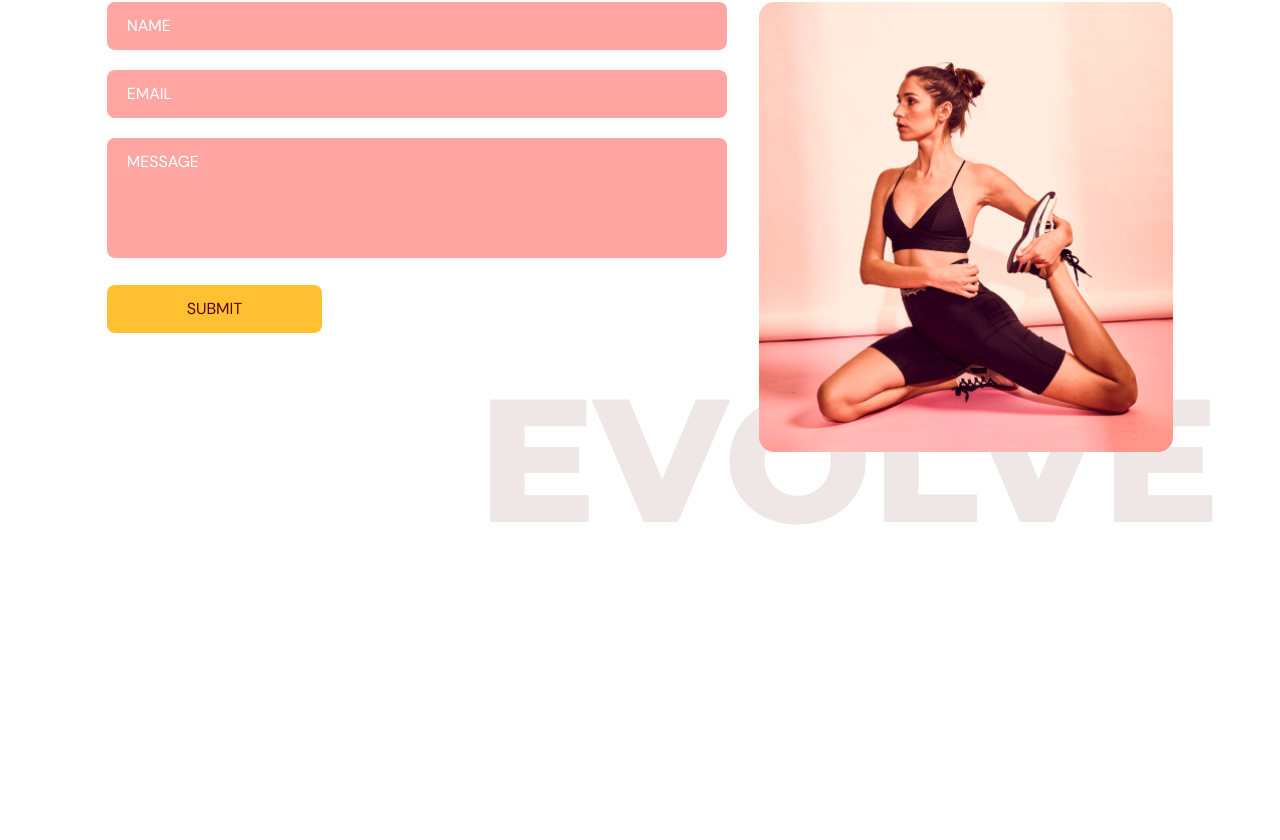
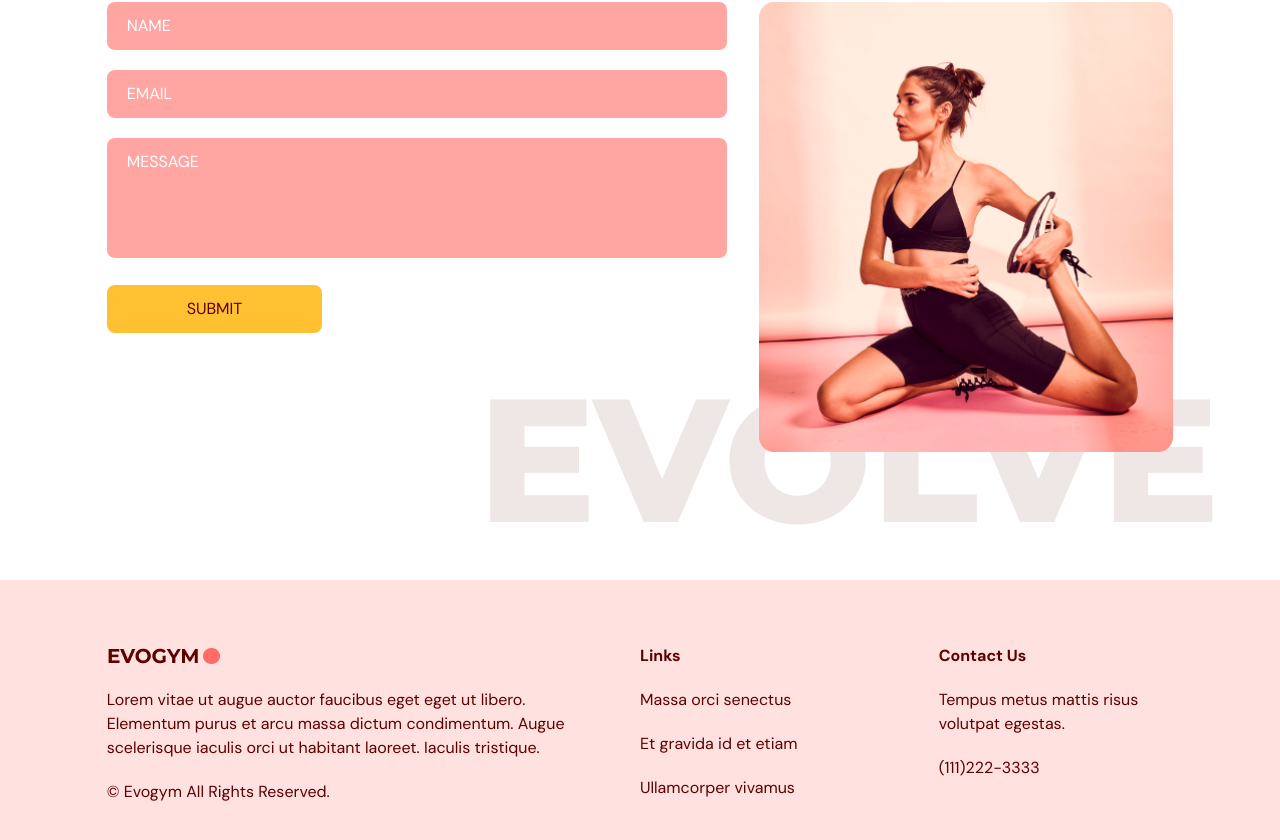
Before and after one commit to spormuv/fitness-react-ts, a React (Vite) app: page / in a window 1280 px wide. Shown: the part 3248-4088 px from the top of the page. Before the commit the page ends 3828 px from the top, so only its background shows below. Built offline with nearby package versions, Linux system fonts and the light colour scheme.

Commit message:
feat: add footer

```diff
--- a/src/App.tsx
+++ b/src/App.tsx
@@ -1,5 +1,6 @@
 import Benefits from '@/scenes/benefits';
 import ContactUs from '@/scenes/contactUs';
+import Footer from '@/scenes/footer';
 import Home from '@/scenes/home';
 import Navbar from '@/scenes/navbar';
 import OurClasses from '@/scenes/ourClasses';
@@ -38,6 +39,7 @@ function App() {
       <Benefits setSelectedPage={setSelectedPage} />
       <OurClasses setSelectedPage={setSelectedPage} />
       <ContactUs setSelectedPage={setSelectedPage} />
+      <Footer />
     </div>
   );
 }
--- /dev/null
+++ b/src/scenes/footer/index.tsx
@@ -0,0 +1,32 @@
+import Logo from '@/assets/Logo.png';
+
+const Footer = () => {
+  return (
+    <footer className="bg-primary-100 py-16">
+      <div className="justify-center mx-auto w-5/6 gap-16 md:flex ">
+        <div className="mt-16 basis-1/2 md:mt-0">
+          <img src={Logo} alt="logo" />
+          <p className="my-5">
+            Lorem vitae ut augue auctor faucibus eget eget ut libero. Elementum
+            purus et arcu massa dictum condimentum. Augue scelerisque iaculis
+            orci ut habitant laoreet. Iaculis tristique.
+          </p>
+          <p>© Evogym All Rights Reserved.</p>
+        </div>
+        <div className="mt-16 basis-1/4 md:mt-0">
+          <h4 className="font-bold">Links</h4>
+          <p className="my-5">Massa orci senectus</p>
+          <p className="my-5">Et gravida id et etiam</p>
+          <p>Ullamcorper vivamus</p>
+        </div>
+        <div className="mt-16 basis-1/4 md:mt-0">
+          <h4 className="font-bold">Contact Us</h4>
+          <p className="my-5">Tempus metus mattis risus volutpat egestas.</p>
+          <p>(111)222-3333</p>
+        </div>
+      </div>
+    </footer>
+  );
+};
+
+export default Footer;
```
